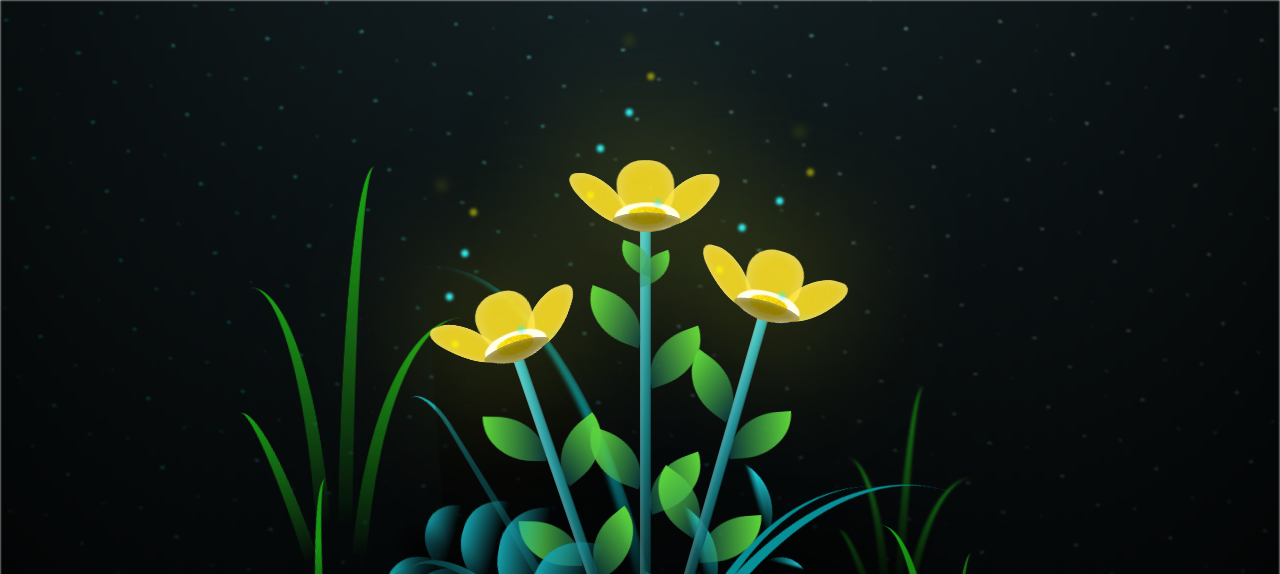
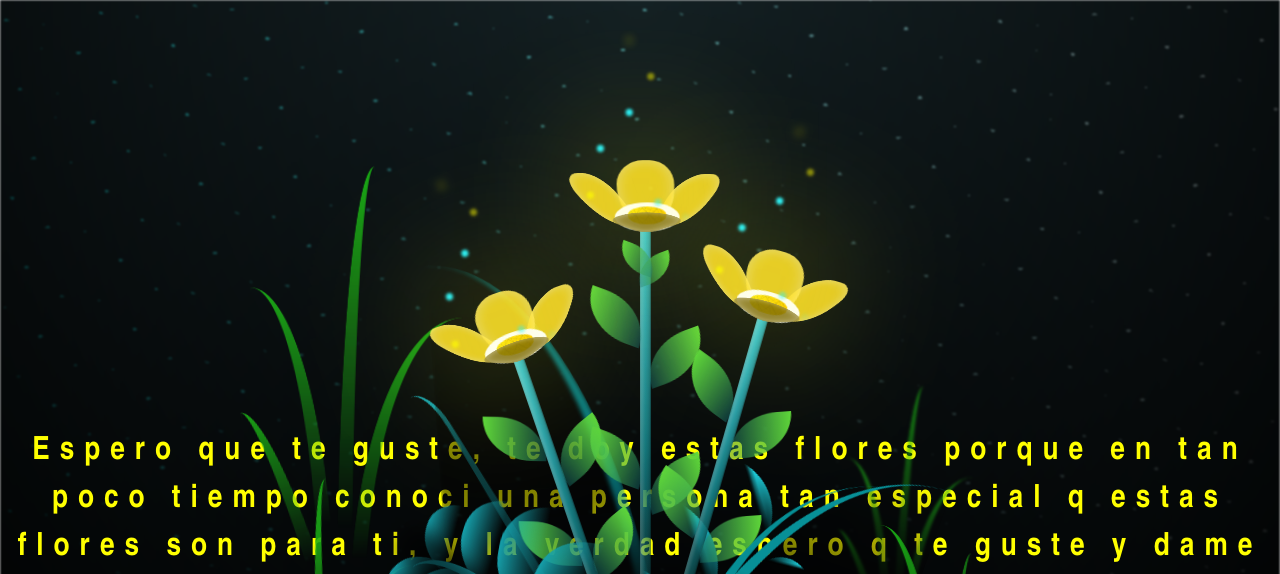
Before and after one commit to NaXpl0/Flores-amarillas-v2, a plain HTML site: page flower.html in a window 1280 px wide. Shown: the top 574 px of the page. Drawn offline with Linux system fonts and the light colour scheme.

Commit message:
Update title in flower.html with a new message

```diff
--- a/flower.html
+++ b/flower.html
@@ -13,7 +13,7 @@
     <div id="lyrics">
 
     </div>
-    <h1 class="titulo">Prueba</h1>
+    <h1 class="titulo">Espero que te guste, te doy estas flores porque en tan poco tiempo conoci una persona tan especial q estas flores son para ti, y la verdad espero q te guste y dame chance de quedarme en tu vida</h1>
 
     <div class="night"></div>
     <div class="flowers">
```
